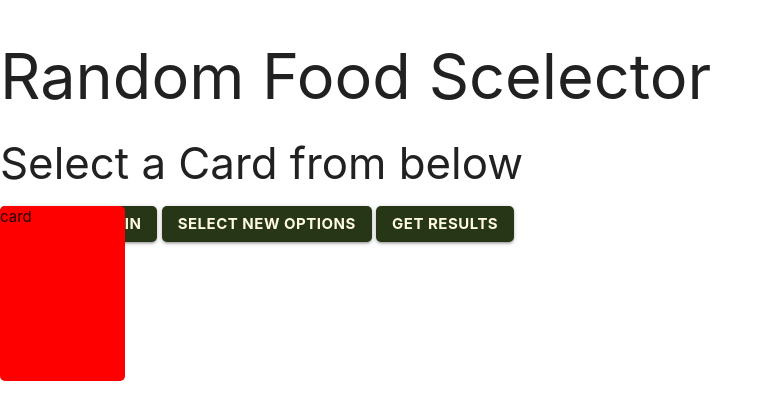
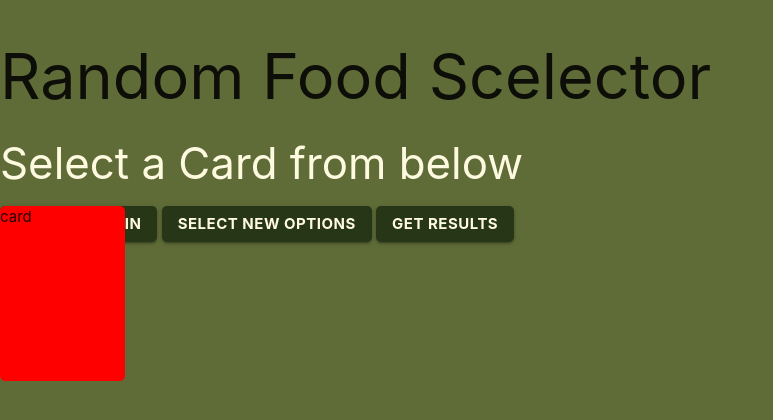
Before and after one commit to Miacarmen/im-hangry, a plain HTML site: page cardselectorPage.html in a window 1280 px wide. Shown: the whole page, without its empty margins (0-773 px from the left). Drawn offline with nearby package versions, Linux system fonts and the light colour scheme.

Commit message:
added core background color and header font color to card selector page

```diff
--- a/assets/css/cardselector.css
+++ b/assets/css/cardselector.css
@@ -2,6 +2,17 @@
     --card-width: 125px;
     --card-height: 175px;
 }
+
+* {
+    margin: 0;
+    padding: 0;
+    background-color:  #606C38;
+}
+
+h3 {
+    color: #FEFAE0;
+}
+
 .card-down, .card-up{
     position: absolute;
     width: 125px;
```
